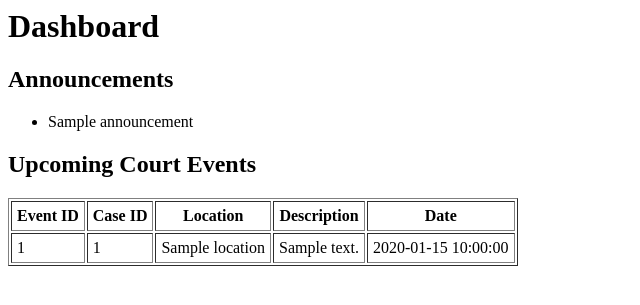
After one commit to umerhere23/court_tracking_web_app, a PHP site: template lib/views/dashboard/dashboard_view.php in a window 1280 px wide. The commit adds this page. Shown: the top 305 px of the page, without its empty margins (0-640 px from the left). Run offline with PHP 8.4, Linux system fonts and the light colour scheme; the template is opened without the code that fills it: most values are stand-ins (such as "Sample title", 1, 10 or a date in 2020); some libraries are stand-ins or nearby versions.

Commit message:
Calender

```diff
--- /dev/null
+++ b/lib/views/dashboard/dashboard_view.php
@@ -0,0 +1,38 @@
+<div class="dashboard">
+    <h1>Dashboard</h1>
+
+    <section class="announcements">
+        <h2>Announcements</h2>
+        <ul>
+            <?php foreach ($announcements as $note): ?>
+                <li><?= htmlspecialchars($note) ?></li>
+            <?php endforeach; ?>
+        </ul>
+    </section>
+
+    <section class="calendar">
+        <h2>Upcoming Court Events</h2>
+        <table border="1" cellpadding="5">
+            <thead>
+                <tr>
+                    <th>Event ID</th>
+                    <th>Case ID</th>
+                    <th>Location</th>
+                    <th>Description</th>
+                    <th>Date</th>
+                </tr>
+            </thead>
+            <tbody>
+                <?php foreach ($events as $event): ?>
+                    <tr>
+                        <td><?= htmlspecialchars($event['Event_ID']) ?></td>
+                        <td><?= htmlspecialchars($event['case_ID']) ?></td>
+                        <td><?= htmlspecialchars($event['Location']) ?></td>
+                        <td><?= htmlspecialchars($event['Description']) ?></td>
+                        <td><?= htmlspecialchars($event['Date']) ?></td>
+                    </tr>
+                <?php endforeach; ?>
+            </tbody>
+        </table>
+    </section>
+</div>
--- a/public/index.php
+++ b/public/index.php
@@ -71,5 +71,7 @@ if ($_SERVER['REQUEST_METHOD'] === 'POST' && $_SERVER['REQUEST_URI'] === BASE_UR
     require_once __DIR__ . '/../lib/includes/auth_controller.php';
     exit();
 }
-
+path('/dashboard', function($app) {
+    require_once __DIR__ . '/../lib/includes/dashboard_controller.php';
+});
 resolve();
```
Also changed, not shown: lib/includes/dashboard_controller.php (added, +19 -0 lines), lib/models/CourtEvent.php (+13 -0 lines).
